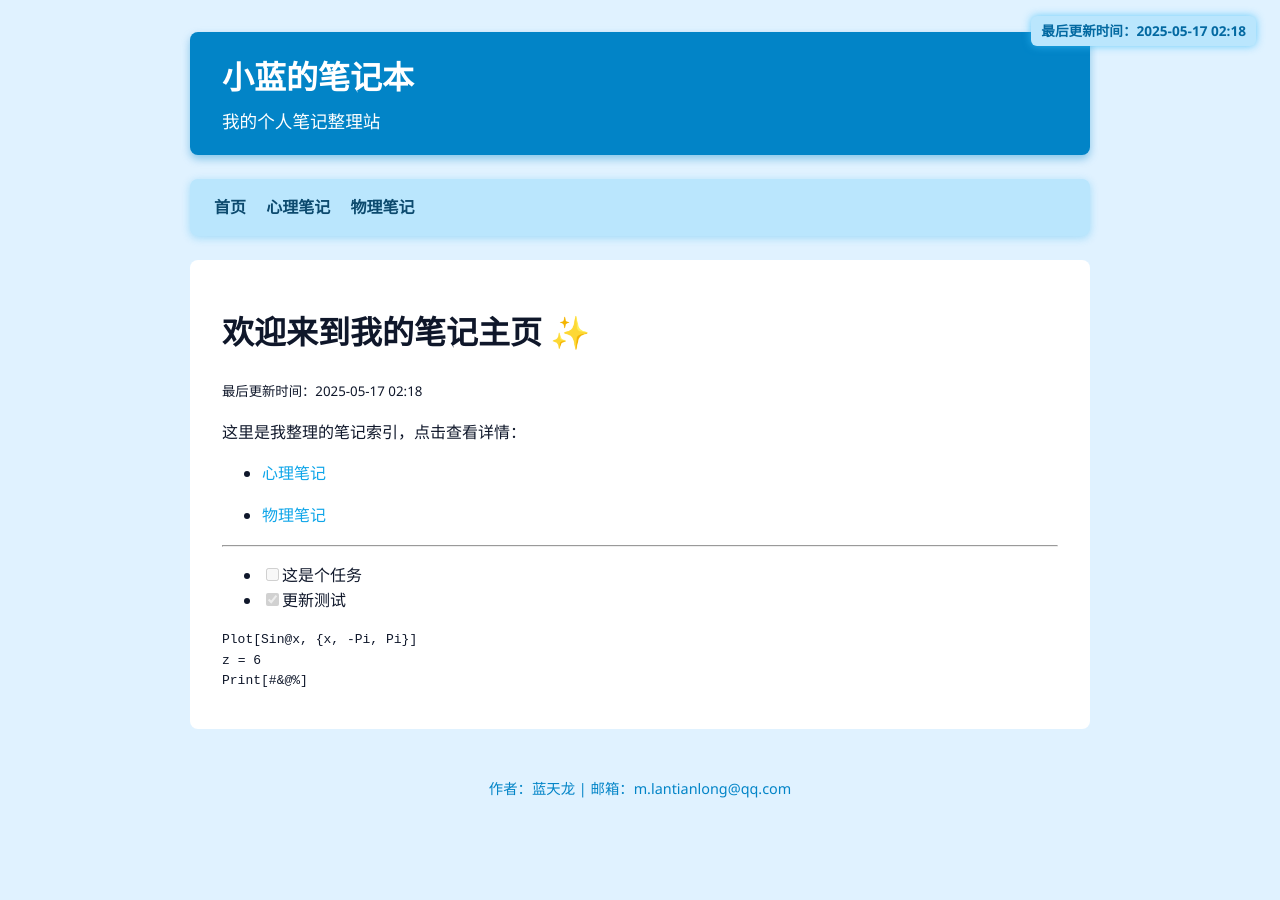
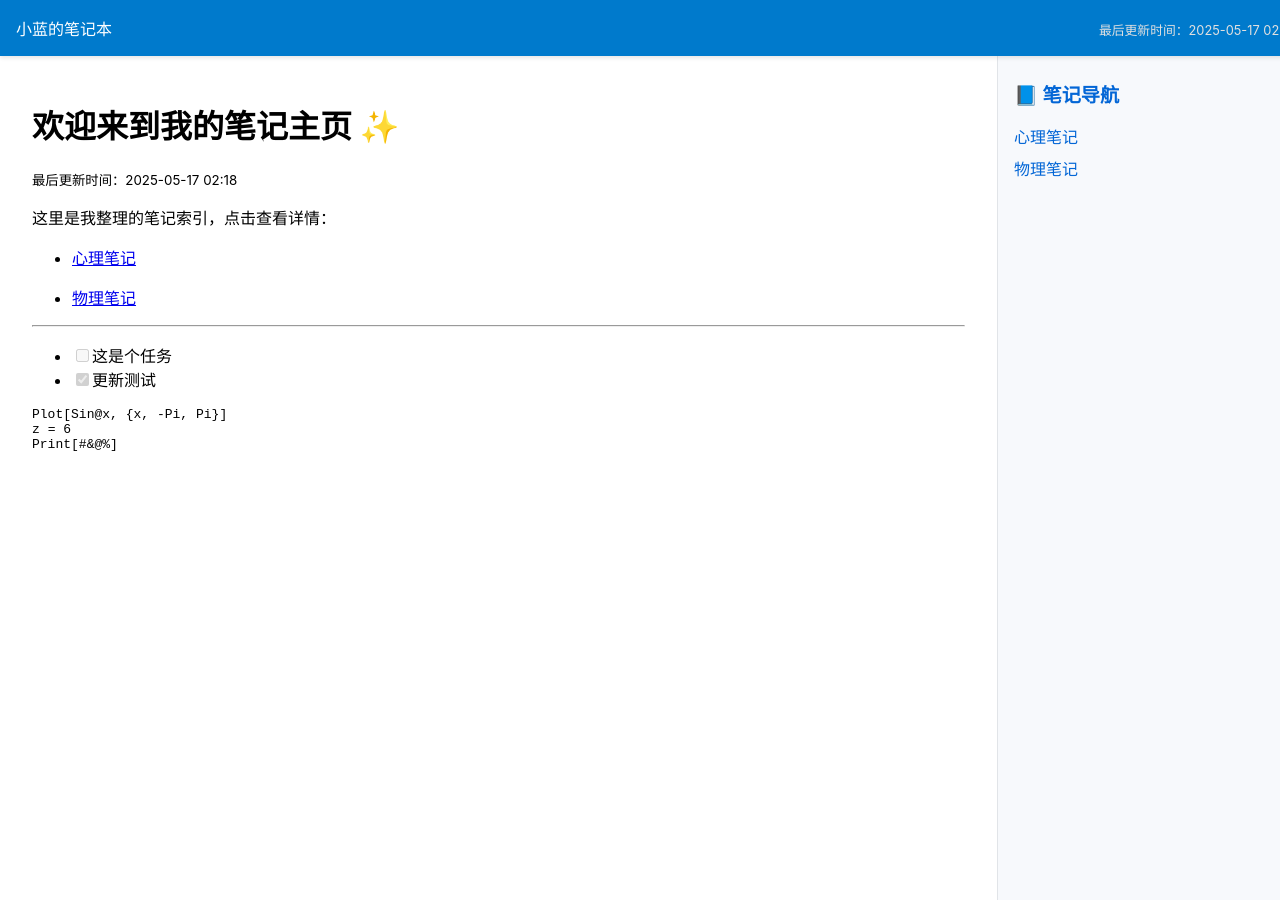
Before and after one commit to Tlonglan/GitNotebook, a Jekyll site: the page built from index.md, in a window 1280 px wide and 900 px high. Built offline with Jekyll 4.4.1, drawn with Linux system fonts in a browser that asks for light colours.

Commit message:
Update default.html

```diff
--- a/_layouts/default.html
+++ b/_layouts/default.html
@@ -1,133 +1,89 @@
 <!DOCTYPE html>
-<html lang="zh-CN">
+<html lang="zh">
 <head>
-  <meta charset="UTF-8" />
-  <meta name="viewport" content="width=device-width, initial-scale=1" />
-  <title>{{ page.title }} - {{ site.title }}</title>
+  <meta charset="UTF-8">
+  <title>{{ page.title | default: site.title }}</title>
+  <meta name="viewport" content="width=device-width, initial-scale=1.0">
   <style>
-    /* 明亮科技蓝色风格 */
     body {
-      font-family: "Segoe UI", Tahoma, Geneva, Verdana, sans-serif;
-      max-width: 900px;
-      margin: 2rem auto;
-      padding: 0 1.5rem 3rem 1.5rem;
-      line-height: 1.6;
-      color: #0f172a; /* 深蓝文字 */
-      background-color: #e0f2ff; /* 浅蓝背景 */
-      position: relative;
+      margin: 0;
+      font-family: -apple-system, BlinkMacSystemFont, 'Segoe UI', Roboto, 'Helvetica Neue', Arial, sans-serif;
+      display: flex;
     }
-    a {
-      color: #0ea5e9; /* 明亮蓝 */
+    header {
+      width: 100%;
+      position: fixed;
+      top: 0;
+      left: 0;
+      background-color: #007acc;
+      color: white;
+      padding: 1rem;
+      box-shadow: 0 2px 4px rgba(0,0,0,0.1);
+      z-index: 1000;
+    }
+    main {
+      flex: 1;
+      padding: 5rem 2rem 2rem 2rem;
+      background-color: #fff;
+      min-height: 100vh;
+    }
+    nav {
+      width: 250px;
+      background-color: #f7f9fc;
+      border-left: 1px solid #e1e4e8;
+      padding: 5rem 1rem 1rem 1rem;
+      position: sticky;
+      top: 0;
+      height: 100vh;
+      overflow-y: auto;
+    }
+    nav h2 {
+      font-size: 1.2rem;
+      margin-top: 0;
+      color: #0366d6;
+    }
+    nav ul {
+      list-style: none;
+      padding: 0;
+    }
+    nav li {
+      margin: 0.5rem 0;
+    }
+    nav a {
+      color: #0366d6;
       text-decoration: none;
     }
-    a:hover {
+    nav a:hover {
       text-decoration: underline;
     }
-
-    /* 顶部科技蓝色banner */
-    header {
-      background-color: #0284c7; /* 经典科技蓝 */
-      color: white;
-      padding: 1.2rem 2rem;
-      border-radius: 8px;
-      margin-bottom: 1.5rem;
-      box-shadow: 0 4px 8px rgba(2, 132, 199, 0.4);
-      display: flex;
-      flex-direction: column;
-      align-items: flex-start;
-    }
-    header h1 {
-      margin: 0 0 0.3rem 0;
-      font-weight: 700;
-      font-size: 2rem;
-      user-select: none;
-    }
-    header p {
-      margin: 0;
-      font-size: 1.1rem;
-      font-weight: 500;
-      user-select: none;
-    }
-
-    /* 目录导航栏 */
-    nav#toc {
-      background-color: #bae6fd;
-      border-radius: 8px;
-      padding: 1rem 1.5rem;
-      margin-bottom: 1.5rem;
-      box-shadow: 0 2px 8px rgba(14, 165, 233, 0.3);
-      font-size: 1rem;
-      color: #0369a1;
-    }
-    nav#toc a {
-      color: #0c4a6e;
-      margin-right: 1rem;
-      font-weight: 600;
-    }
-    nav#toc a:hover {
-      color: #0284c7;
-      text-decoration: underline;
-    }
-
-    /* 主体内容区纯白背景 */
-    main {
-      background-color: white; /* 纯白 */
-      padding: 1.5rem 2rem;
-      border-radius: 8px;
-      /* 去掉辉光阴影 */
-      box-shadow: none;
-      color: #0f172a;
-    }
-
-    footer {
-      text-align: center;
-      margin-top: 3rem;
-      color: #0284c7;
-      font-size: 0.9rem;
-      user-select: none;
-    }
-
-    /* 右上角的更新时间 */
-    #update-time {
-      position: fixed;
-      top: 1rem;
-      right: 1.5rem;
-      font-size: 0.85rem;
-      color: #0369a1;
-      font-weight: 600;
-      background: #bae6fd;
-      padding: 4px 10px;
-      border-radius: 6px;
-      user-select: none;
-      z-index: 9999;
-      box-shadow: 0 0 8px #38bdf8bb;
+    .last-updated {
+      position: absolute;
+      right: 1rem;
+      top: 1.25rem;
+      font-size: 0.8rem;
+      color: #e0e0e0;
     }
   </style>
 </head>
 <body>
-
-  <div id="update-time">
-    最后更新时间：{{ site.time | date: "%Y-%m-%d %H:%M" }}
-  </div>
-
   <header>
-    <h1>{{ site.title }}</h1>
-    <p>{{ site.description }}</p>
+    <div>{{ site.title }}</div>
+    <div class="last-updated">最后更新时间：{{ site.time | date: "%Y-%m-%d %H:%M" }}</div>
   </header>
-
-  <nav id="toc">
-    <a href="/">首页</a>
-    <a href="/笔记库/心理笔记">心理笔记</a>
-    <a href="/笔记库/物理笔记">物理笔记</a>
-  </nav>
 
   <main>
     {{ content }}
   </main>
 
-  <footer>
-    作者：{{ site.author.name }} | 邮箱：{{ site.author.email }}
-  </footer>
-
+  <nav>
+    <h2>📘 笔记导航</h2>
+    <ul>
+      {% for page in site.pages %}
+        {% if page.path contains '笔记库/' and page.name != 'index.md' %}
+          <li><a href="{{ page.url }}">{{ page.title | default: page.name | split: '.' | first }}</a></li>
+        {% endif %}
+      {% endfor %}
+    </ul>
+  </nav>
 </body>
 </html>
```
